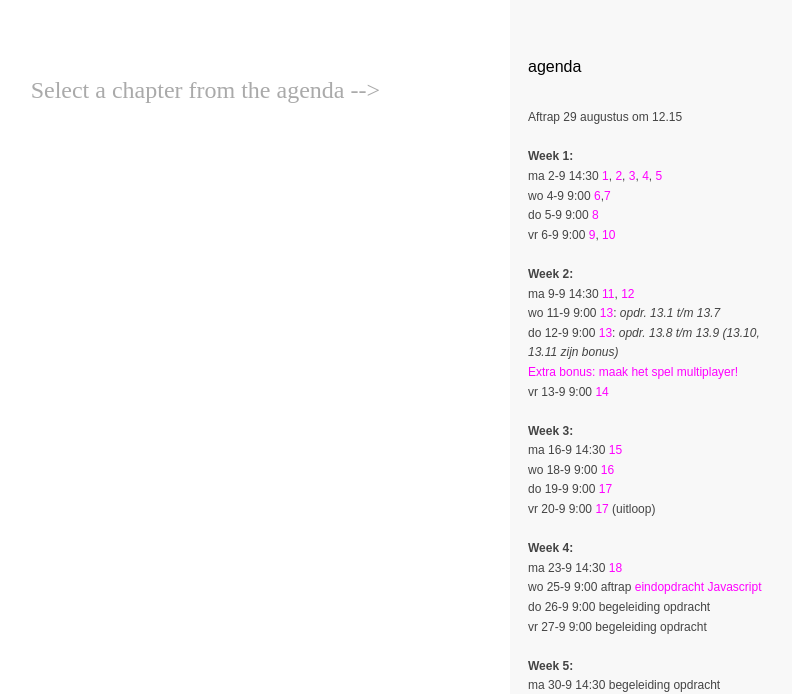
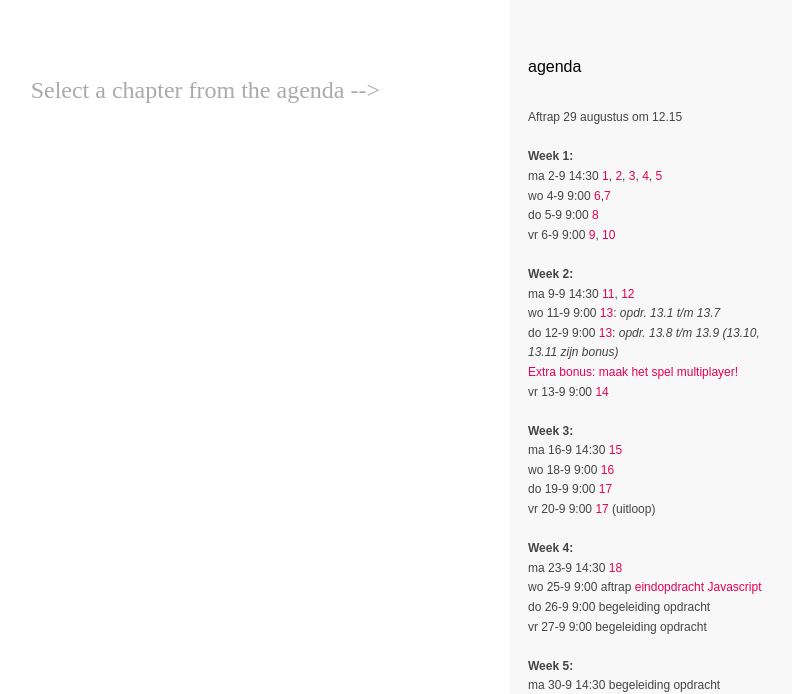
Before and after one commit to s4designers/s4designers.github.io, a plain HTML site: page index.html in a window 1280 px wide. Shown: the part 111-805 px from the top of the page, without its empty margins (470-1262 px from the left). Drawn offline with Linux system fonts and the light colour scheme.

Commit message:
make html links the correct shade of magenta

```diff
--- a/css/main.css
+++ b/css/main.css
@@ -34,7 +34,7 @@ main {
 }
 
 a {
-  color: #f0f;
+  color: #e50056;
   text-decoration: none;
 }
 
```
